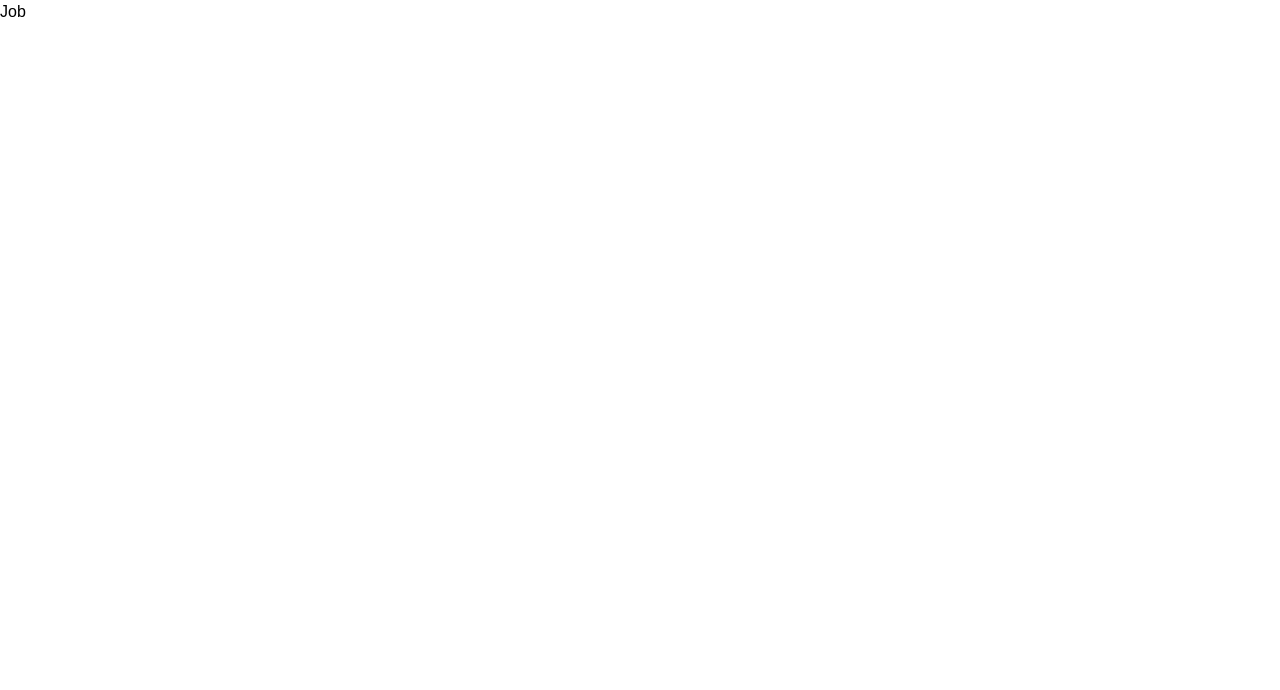
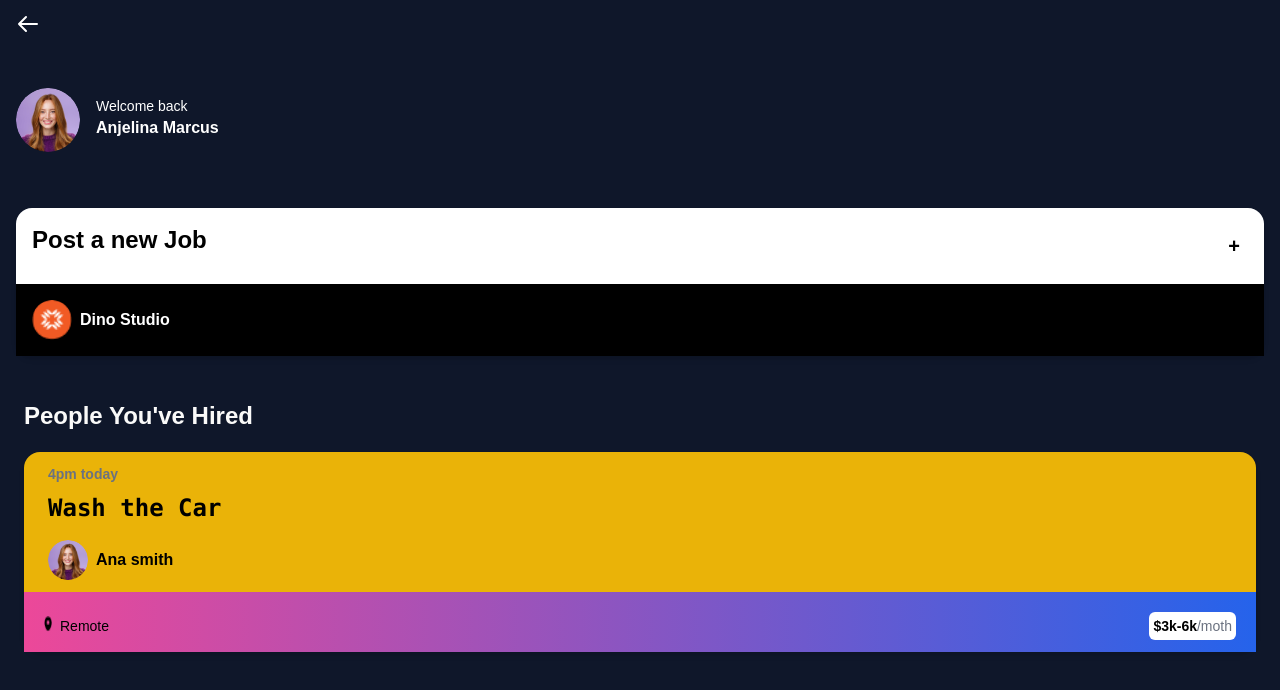
Before and after one commit to Haadiiii/Fullstack-Assessment, a React (Vite) app: page /job in a window 1280 px wide. Shown: the top 690 px of the page. Built offline with nearby package versions, Linux system fonts and the light colour scheme.

Commit message:
create and update job page

```diff
--- a/src/pages/Job.jsx
+++ b/src/pages/Job.jsx
@@ -1,9 +1,59 @@
-import React from 'react'
+import React from "react";
+import profile from "../assets/Ellipse.png";
+import PostJob from "../components/jobDetails/PostJob";
+import HiredPeople from "../components/jobDetails/HiredPeople";
 
 const Job = () => {
   return (
-    <div>Job</div>
-  )
-}
+    <div className="flex flex-col bg-slate-900 h-screen w-screen">
+      {/* back arrow to home */}
+      <div
+        className="flex flex-row py-2 px-4"
+        onClick={() => {
+          window.location.href = "/";
+        }}
+      >
+        <svg
+          xmlns="http://www.w3.org/2000/svg"
+          className="h-8 w-6 text-white"
+          fill="none"
+          viewBox="0 0 24 24"
+          stroke="currentColor"
+        >
+          <path
+            strokeLinecap="round"
+            strokeLinejoin="round"
+            strokeWidth={2}
+            d="M10 19l-7-7m0 0l7-7m-7 7h18"
+          />
+        </svg>
+      </div>
+      <div className="flex gap-4 px-4">
+        <div>
+          {" "}
+          <img className="w-16 h-16 rounded-full mt-10" src={profile} alt="" />
+        </div>
+        <div className="flex flex-col mt-12">
+          <h4 className="text-white text-sm font-thin">Welcome back</h4>
+          <h1 className="text-white font-bold">Anjelina Marcus</h1>
+        </div>
+      </div>
 
-export default Job
+      <div className="flex gap-4 rounded-2xl p-4">
+        <PostJob />
+      </div>
+      <div className="flex flex-col p-6">
+        <h1 className="text-2xl font-bold mt-1 text-start text-stone-50 mb-5">
+          People You've Hired
+        </h1>
+        <div
+          className=" flex gap-4 rounded-2xl"
+        >
+         <HiredPeople />
+        </div>
+      </div>
+    </div>
+  );
+};
+
+export default Job;
```
